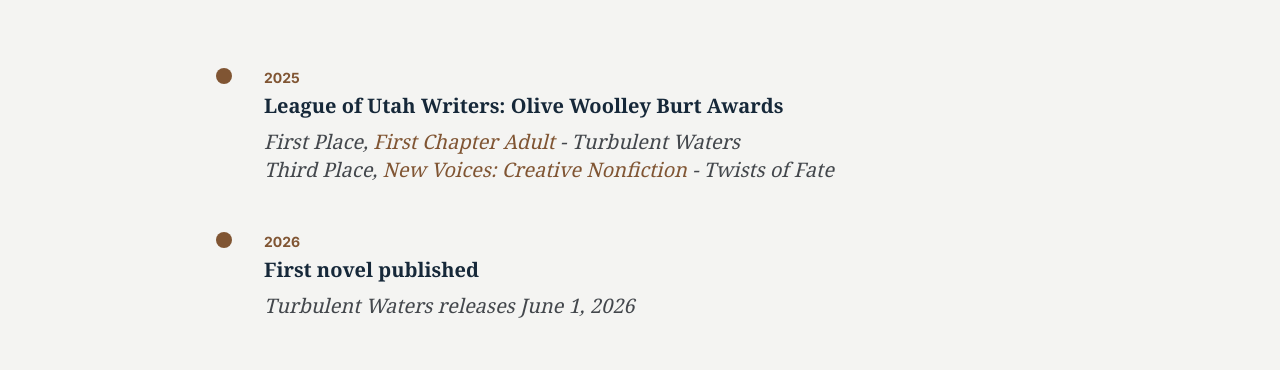
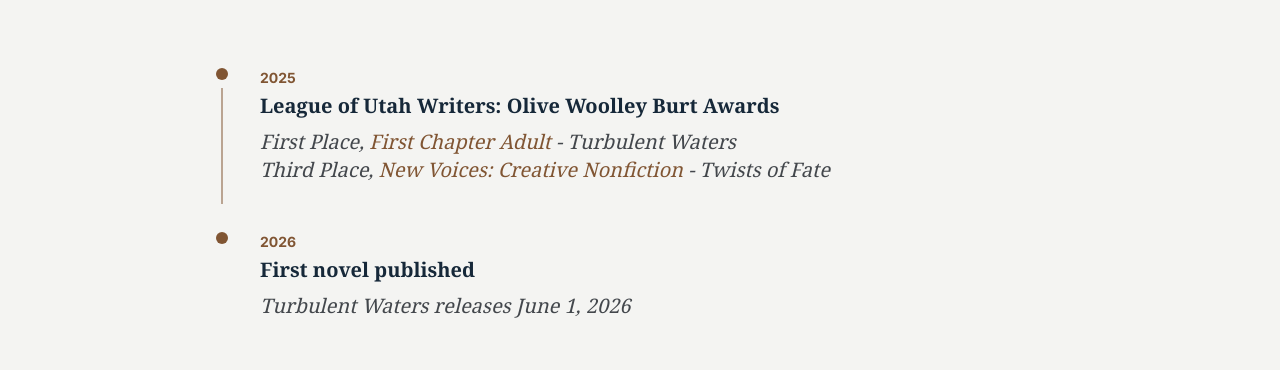
Before and after one commit to epix360/edmond-porter-react-site, a Next.js app: page /about in a window 1280 px wide. Shown: the part 2890-3260 px from the top of the page. Built offline with nearby package versions, Linux system fonts and the light colour scheme.

Commit message:
Adjust timeline dot styling

```diff
--- a/app/about/AboutClient.js
+++ b/app/about/AboutClient.js
@@ -169,9 +169,12 @@
             <h2 className="font-headline text-3xl font-bold text-primary mb-16 text-center">Milestones &amp; Moments</h2>
             <div className="space-y-12">
               {timelineData.map((yearData, yearIndex) => (
-                <div key={yearIndex} className="flex gap-8 group">
-                  <div className="flex flex-col items-center">
-                    <div className="w-4 h-4 rounded-full bg-secondary group-hover:scale-125 transition-transform"></div>
+                <div key={yearIndex} className="flex gap-8">
+                  <div className="flex flex-col items-center relative">
+                    <div className="w-3 h-3 rounded-full bg-secondary"></div>
+                    {yearIndex < timelineData.length - 1 && (
+                      <div className="w-px h-full bg-secondary mt-2 absolute top-3 left-1/2 -translate-x-1/2"></div>
+                    )}
                   </div>
                   <div>
                     <span className="font-label text-sm text-secondary font-bold mb-1 block">{yearData.year}</span>
```
Also changed, not shown: 24 other files (tests, documents, lock files or other folders).
